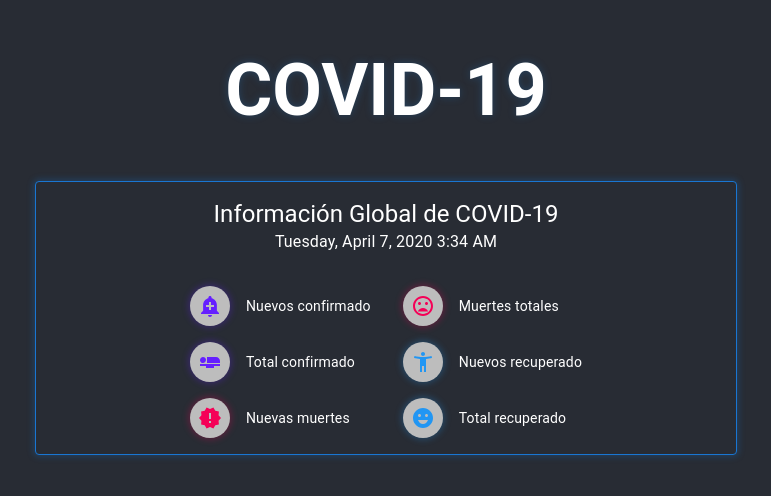
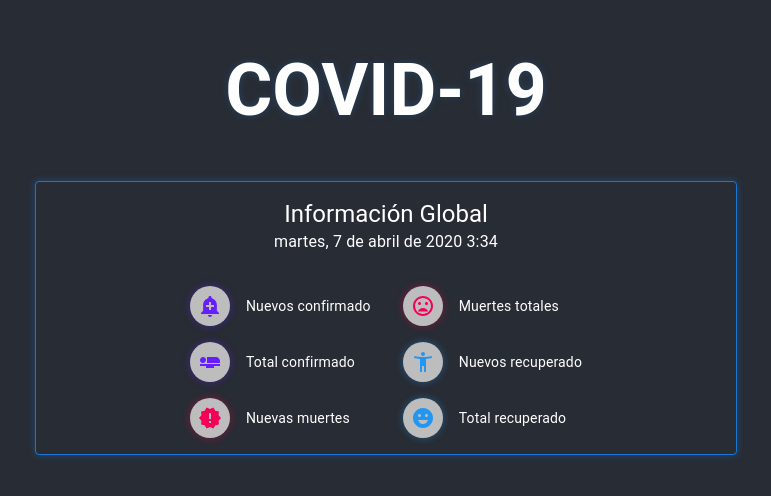
Before and after one commit to AlfredoCU/Covid-19, a React (Create React App) app: page / in a window 1280 px wide. Shown: the top 496 px of the page, without its empty margins (254-1025 px from the left). Built offline with nearby package versions, Linux system fonts and the light colour scheme; no server answers.

Commit message:
Se cambio de idioma a es

```diff
--- a/src/components/InfoGlobal.js
+++ b/src/components/InfoGlobal.js
@@ -9,6 +9,7 @@ import {
   ListItemAvatar,
 } from "@material-ui/core";
 import moment from "moment";
+import "moment/locale/es";
 import IconNewConfirmed from "@material-ui/icons/AddAlert";
 import IconTotalConfirmed from "@material-ui/icons/AirlineSeatFlat";
 import IconNewDeaths from "@material-ui/icons/NewReleases";
@@ -25,10 +26,12 @@ const InfoGlobal = ({
   NewRecovered,
   TotalRecovered,
 }) => {
+  moment.locale("es");
+
   return (
     <Card className="card">
       <CardHeader
-        title="Información Global de COVID-19"
+        title="Información Global"
         subheader={moment(date).format("LLLL")}
       />
       <div className="card-row">
```
